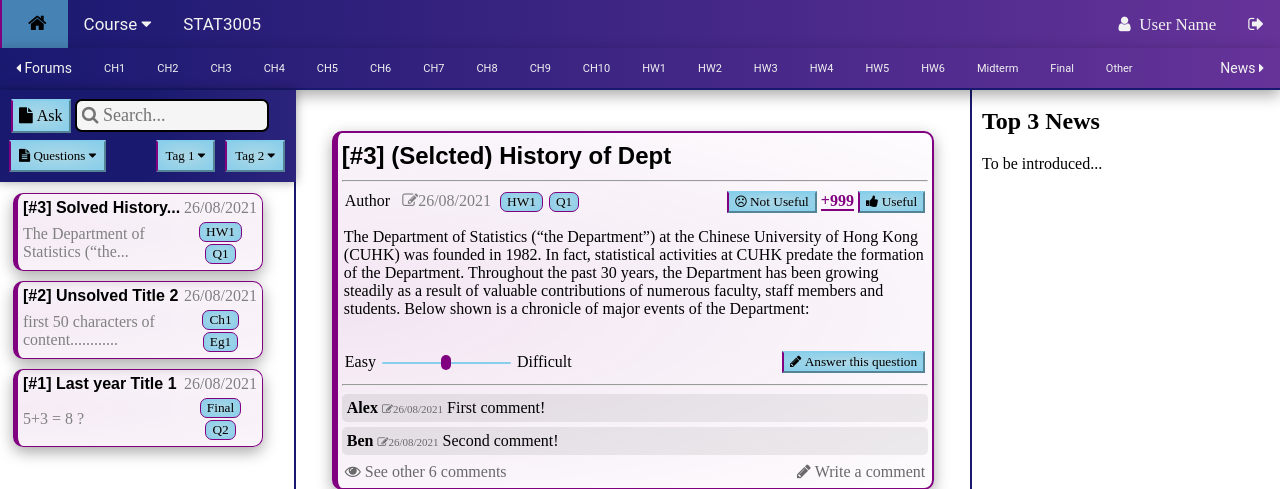
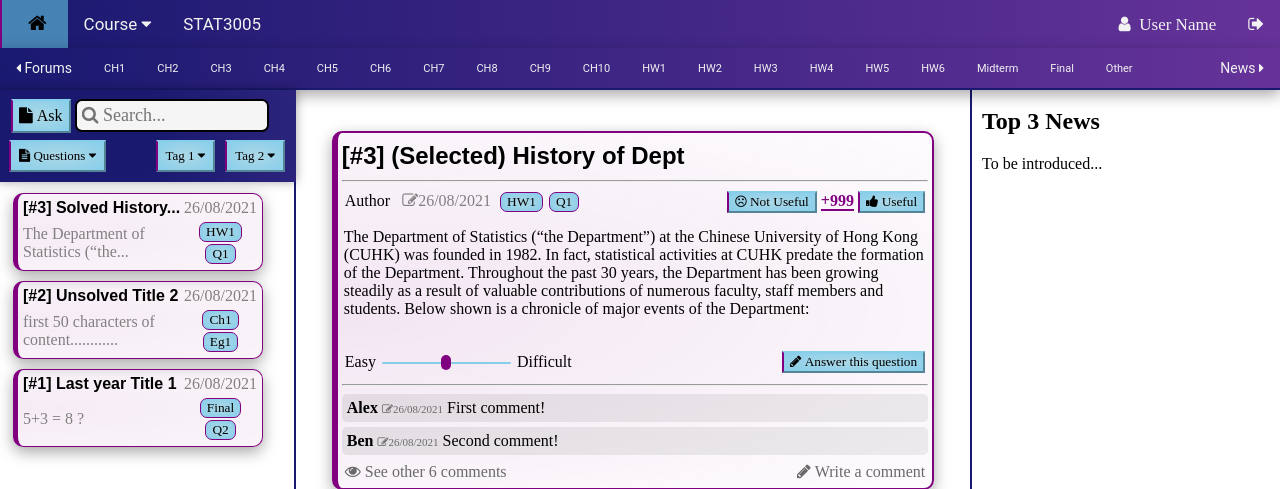
Before and after one commit to benckp/benckp.github.io, a PHP site: page / in a window 1280 px wide. Shown: the top 489 px of the page. Run offline with PHP 8.4, Linux system fonts and the light colour scheme; some libraries are stand-ins or nearby versions.

Commit message:
Update currentQuestion.php

```diff
--- a/currentQuestion.php
+++ b/currentQuestion.php
@@ -1,5 +1,5 @@
 <div class="question">
-    <h2 style="font-family: 'Arial'; margin-top: 5px;" >[#3] (Selcted) History of Dept</h2>
+    <h2 style="font-family: 'Arial'; margin-top: 5px;" >[#3] (Selected) History of Dept</h2>
     <hr class="dashed" style="margin-top: -10px; margin-bottom: -10px">
     <table style="margin-bottom:-20px; width: 100%">
         <tr>
```
